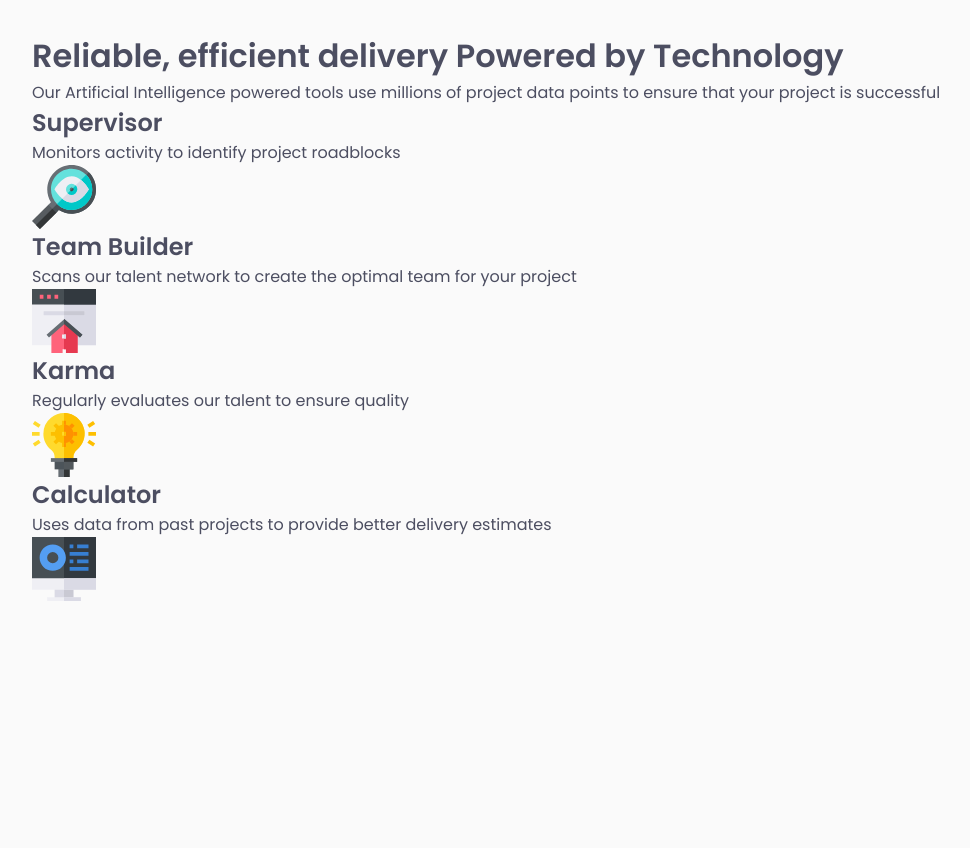
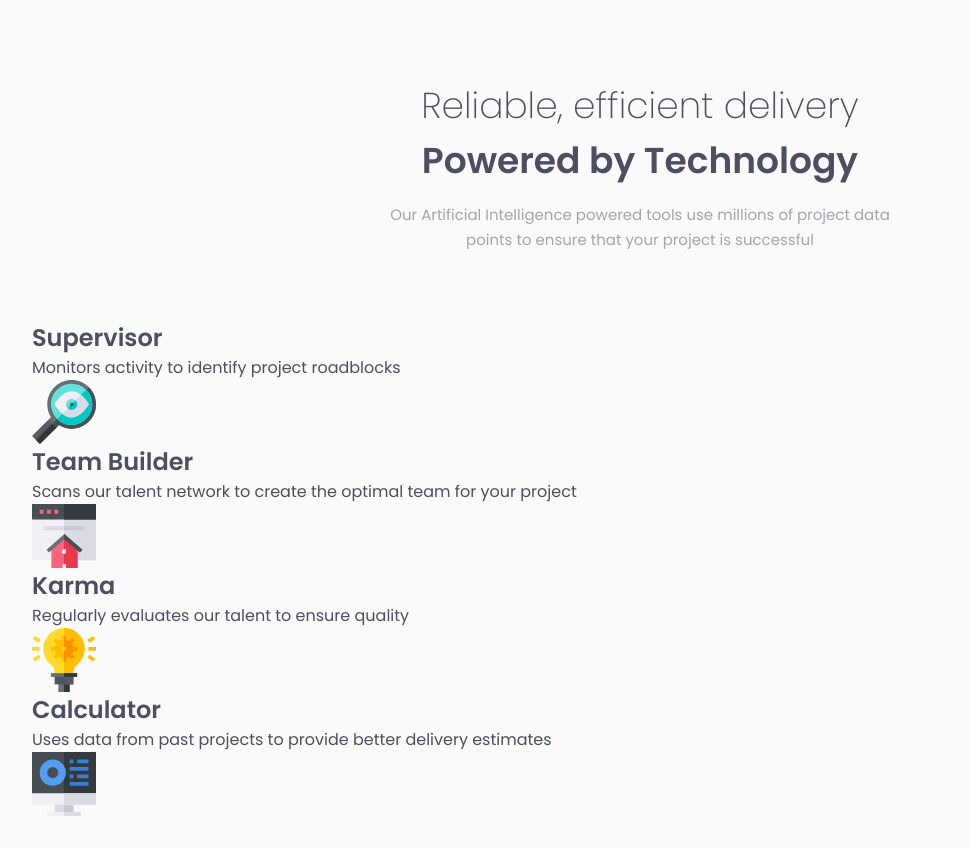
Before and after one commit to lunr-ish/four-card-feature-section, a plain HTML site: page index.html in a window 1280 px wide. Shown: the whole page, without its empty margins (0-970 px from the left). Before the commit the page ends 800 px from the top, so only its background shows below. Drawn offline with Linux system fonts and the light colour scheme.

Commit message:
add header styles

```diff
--- a/style.css
+++ b/style.css
@@ -56,3 +56,36 @@ img {
   display: block;
   max-width: 100%;
 }
+
+header {
+  max-width: 31.25rem;
+  text-align: center;
+  margin: 3.3125rem auto 4.875rem;
+}
+
+.main-heading {
+  font-size: 1.5rem;
+  font-weight: var(--fw-semi-bold);
+}
+
+.main-heading span {
+  display: block;
+  font-weight: var(--fw-extra-light);
+}
+
+.description {
+  color: hsl(var(--clr-secondary));
+  font-size: 0.9375rem;
+  line-height: 1.65;
+  margin-top: 1em;
+}
+
+@media (min-width: 48rem) {
+  header {
+    margin-block: 2.875rem 4.1875rem;
+  }
+
+  .main-heading {
+    font-size: 2.25rem;
+  }
+}
```
